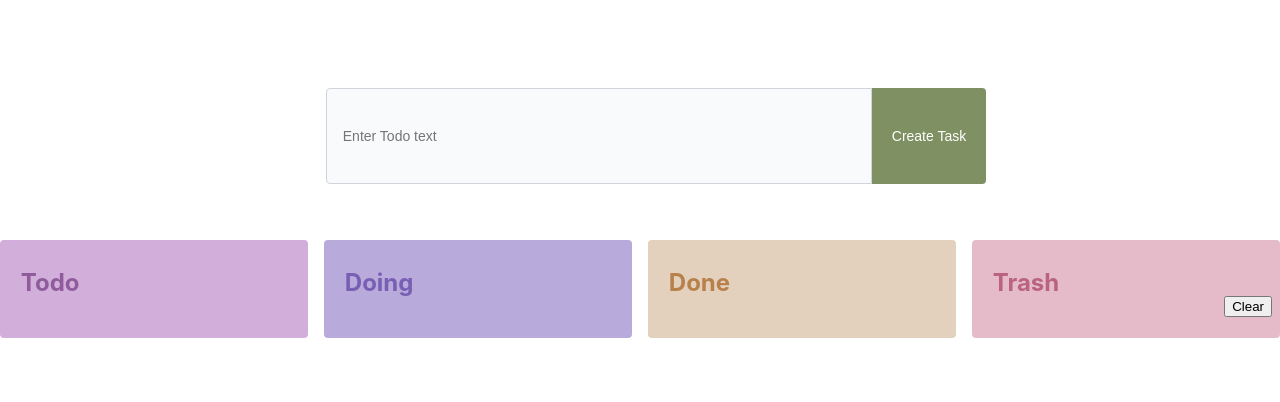
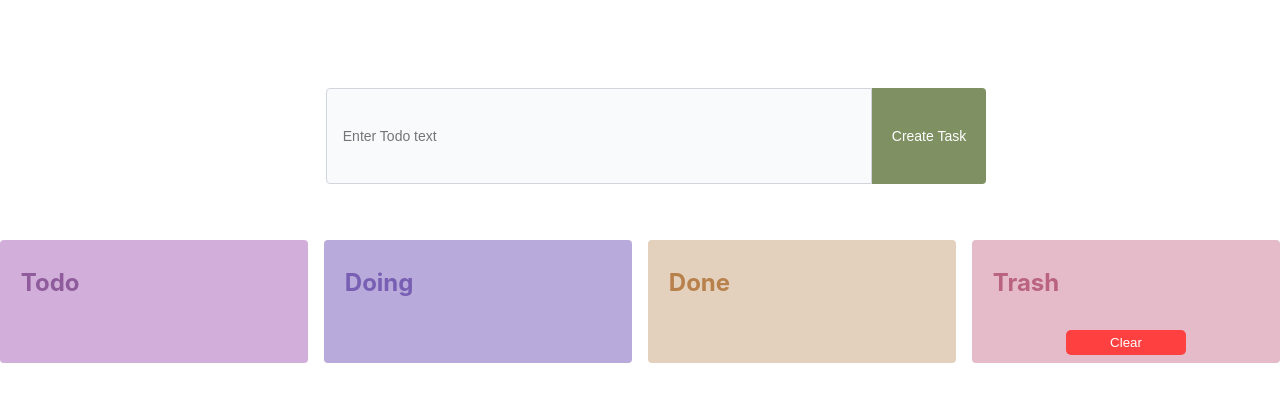
Before and after one commit to ranaahmed753/drag-drop-assessment, a React (Create React App) app: page / in a window 1280 px wide. Shown: the top 402 px of the page. Built offline with nearby package versions, Linux system fonts and the light colour scheme.

Commit message:
yarn build successfull

```diff
--- a/src/components/TaskList.js
+++ b/src/components/TaskList.js
@@ -14,9 +14,29 @@ export default function TaskList({ category, tasks, setAllTasks }) {
         >
             <div className="tasklist-header">
                 <h2 className="tasklist-title">{category}</h2>
+            </div>
+            <div className="tasklist-list">
+                {tasks.map((task) => {
+                    return <TaskBlock key={task.id} task={task} />;
+                })}
                 {category === "Trash" && (
-                    <div>
+                    <div
+                        style={{
+                            display: "flex",
+                            flexDirection: "row",
+                            justifyContent: "center",
+                        }}
+                    >
                         <button
+                            style={{
+                                backgroundColor: "#ff4041",
+                                alignSelf: "center",
+                                padding: 5,
+                                width: 120,
+                                border: "none",
+                                borderRadius: 5,
+                                color: "white",
+                            }}
                             onClick={() => taskCrud.clearTrash(setAllTasks)}
                         >
                             Clear
@@ -24,11 +44,6 @@ export default function TaskList({ category, tasks, setAllTasks }) {
                     </div>
                 )}
             </div>
-            <div className="tasklist-list">
-                {tasks.map((task) => {
-                    return <TaskBlock key={task.id} task={task} />;
-                })}
-            </div>
         </div>
     );
 }
```
